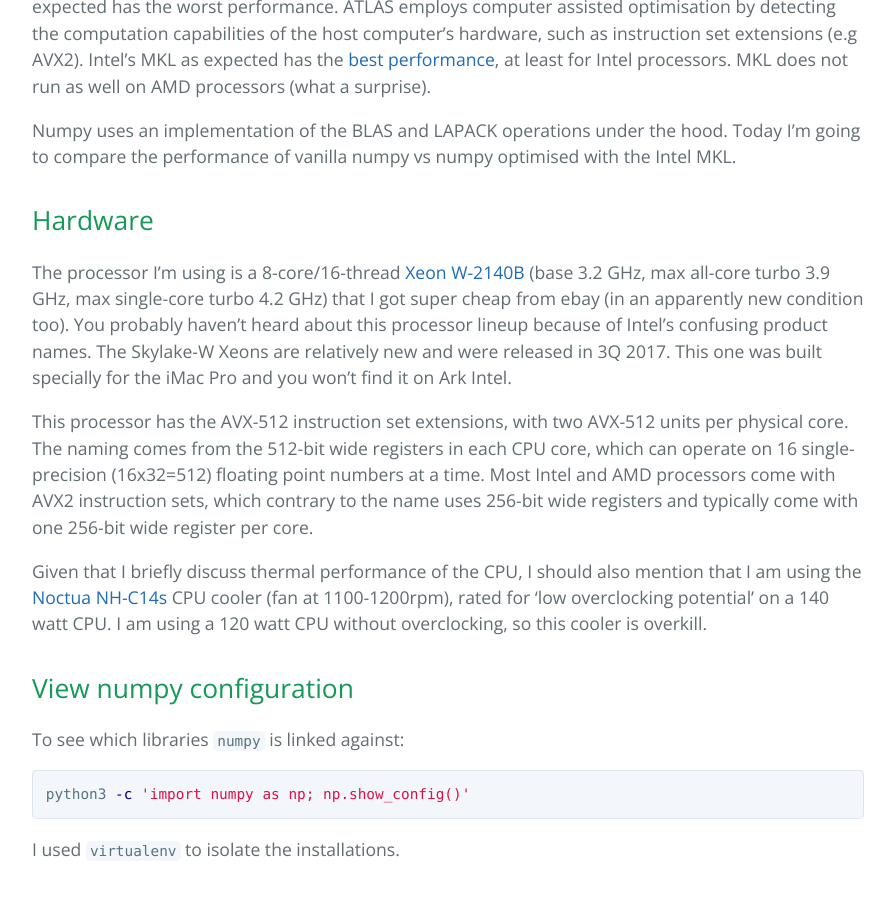
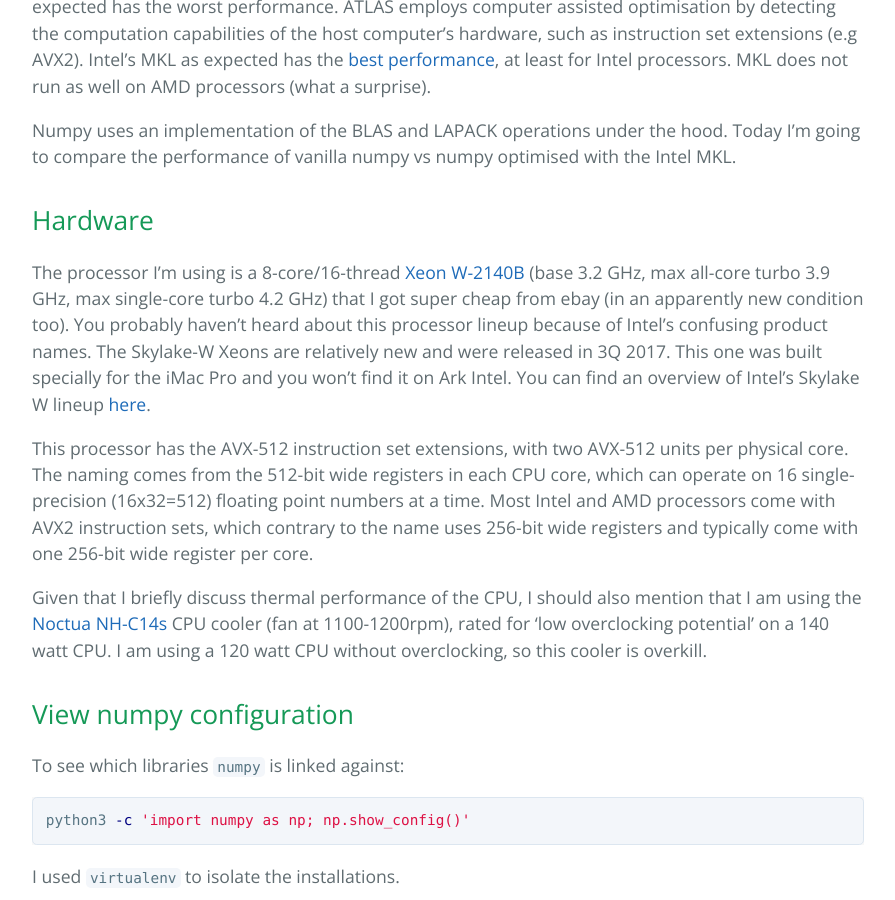
Before and after one commit to tanhanliang/tanhanliang.github.io, a Jekyll site: the page built from _posts/2018-07-22-numpy-vs-intel-numpy.md, in a window 1280 px wide and 900 px high, scrolled down 786 px. Shown: the whole window, without its empty margins (192-1087 px from the left). Built offline with Jekyll 4.4.1, drawn with Linux system fonts in a browser that asks for light colours.

Commit message:
Update intel-mkl post

```diff
--- a/_posts/2018-07-22-numpy-vs-intel-numpy.md
+++ b/_posts/2018-07-22-numpy-vs-intel-numpy.md
@@ -15,7 +15,7 @@ The first of these is a generic implementation, meant to run on any hardware pla
 Numpy uses an implementation of the BLAS and LAPACK operations under the hood. Today I'm going to compare the performance of vanilla numpy vs numpy optimised with the Intel MKL.
 
 ## Hardware
-The processor I'm using is a 8-core/16-thread <a href="https://browser.geekbench.com/v4/cpu/8906116">Xeon W-2140B</a> (base 3.2 GHz, max all-core turbo 3.9 GHz, max single-core turbo 4.2 GHz) that I got super cheap from ebay (in an apparently new condition too). You probably haven't heard about this processor lineup because of Intel's confusing product names. The Skylake-W Xeons are relatively new and were released in 3Q 2017. This one was built specially for the iMac Pro and you won't find it on Ark Intel.
+The processor I'm using is a 8-core/16-thread <a href="https://browser.geekbench.com/v4/cpu/8906116">Xeon W-2140B</a> (base 3.2 GHz, max all-core turbo 3.9 GHz, max single-core turbo 4.2 GHz) that I got super cheap from ebay (in an apparently new condition too). You probably haven't heard about this processor lineup because of Intel's confusing product names. The Skylake-W Xeons are relatively new and were released in 3Q 2017. This one was built specially for the iMac Pro and you won't find it on Ark Intel. You can find an overview of Intel's Skylake W lineup <a href="https://www.anandtech.com/show/11775/intel-launches-xeon-w-cpus-for-workstations">here</a>.
 
 This processor has the AVX-512 instruction set extensions, with two AVX-512 units per physical core. The naming comes from the 512-bit wide registers in each CPU core, which can operate on 16 single-precision (16x32=512) floating point numbers at a time. Most Intel and AMD processors come with AVX2 instruction sets, which contrary to the name uses 256-bit wide registers and typically come with one 256-bit wide register per core.
 
```
